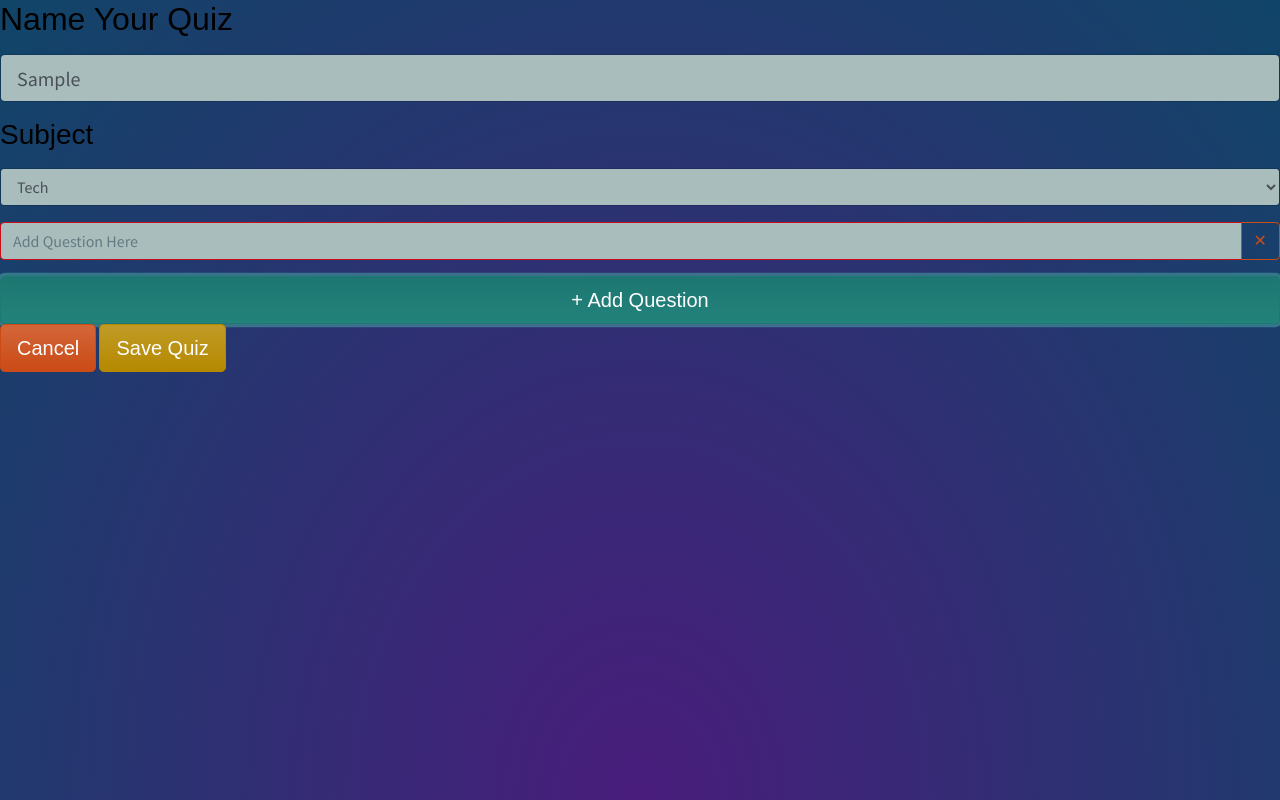
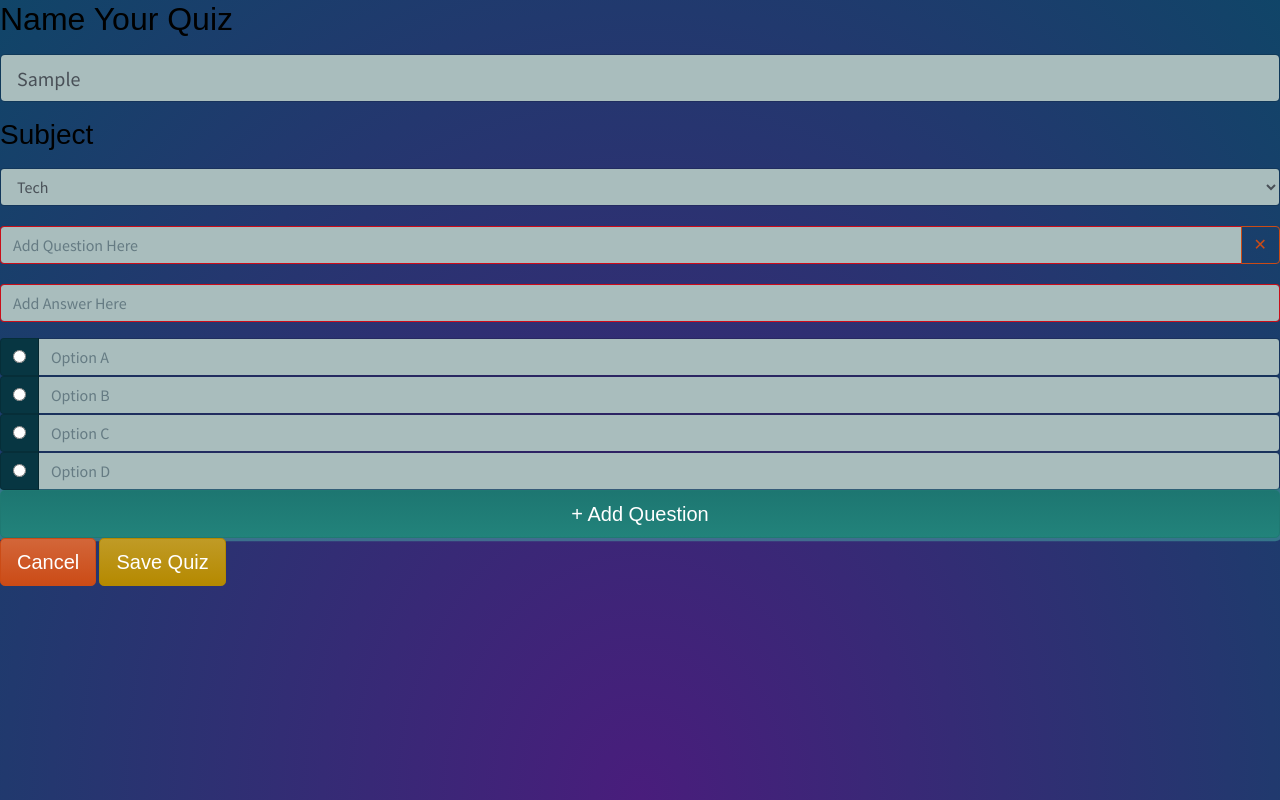
Before and after one commit to Darrellfr3/Quiznode, a React (Create React App) app in the folder client/: page /createQuiz in a window 1280 px wide. Both pictures are taken after typing "Sample" into the empty fields and a click on the button "+ Add Question". Built offline with nearby package versions, Linux system fonts and the light colour scheme; a web font is replaced by a local one.

Commit message:
adding input fields on question create

```diff
--- a/client/src/components/CreateContainer/Question.css
+++ b/client/src/components/CreateContainer/Question.css
@@ -1,3 +1,7 @@
 .mb-3 .qInput {
     border: 1px solid rgba(255, 0, 0, 0.767);
 }
+
+.mb-3 {
+  margin-top: 20px;
+}
--- a/client/src/components/CreateContainer/Question.js
+++ b/client/src/components/CreateContainer/Question.js
@@ -30,14 +30,38 @@ const Question = (props) => {
                         </InputGroup.Append>
                     </InputGroup>
 
-                    {/* <Form.Group controlId="correctAnswer" className="mb-3">
+                    <Form.Group controlId="correctAnswer" className="mb-3">
                         <Form.Control
                             type="input"
                             placeholder="Add Answer Here"
                             className={'qInput'}
-                            onChange={handleInputChange}
+                            onChange={props.handleInputChange}
                         />
-                    </Form.Group> */}
+                    </Form.Group>
+
+                    <InputGroup>
+                        <InputGroup.Prepend>
+                            <InputGroup.Radio aria-label="Radio button for Option A" />
+                        </InputGroup.Prepend>
+                        <FormControl aria-label="Text input with radio button" placeholder="Option A"/>
+                    </InputGroup><InputGroup>
+                        <InputGroup.Prepend>
+                            <InputGroup.Radio aria-label="Radio button for Option B" />
+                        </InputGroup.Prepend>
+                        <FormControl aria-label="Text input with radio button" placeholder="Option B"/>
+                    </InputGroup><InputGroup>
+                        <InputGroup.Prepend>
+                            <InputGroup.Radio aria-label="Radio button for Option C" />
+                        </InputGroup.Prepend>
+                        <FormControl aria-label="Text input with radio button" placeholder="Option C"/>
+                    </InputGroup>
+                    <InputGroup>
+                        <InputGroup.Prepend>
+                            <InputGroup.Radio aria-label="Radio button for Option D" />
+                        </InputGroup.Prepend>
+                        <FormControl aria-label="Text input with radio button" placeholder="Option D"/>
+                    </InputGroup>
+
                 </Form>
 
             </>
```
